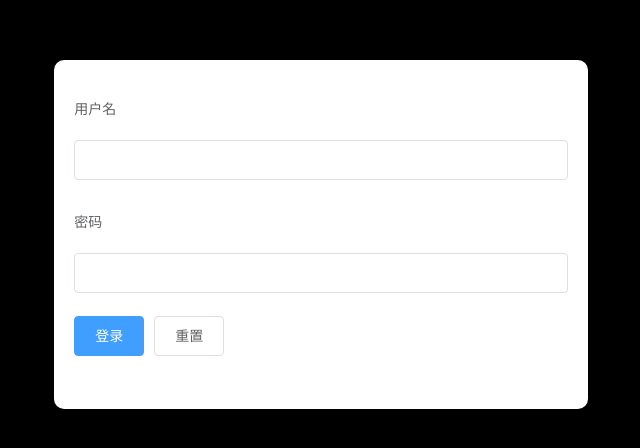
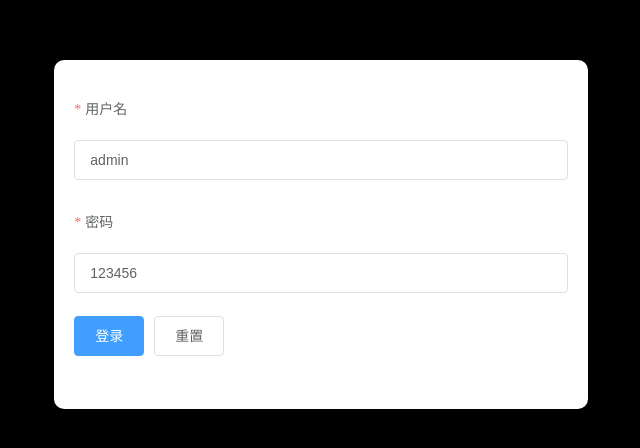
Before and after one commit to zlq10/shop-admin, a Vue app: page /#/login in a window 1280 px wide. Shown: the part 166-614 px from the top of the page, without its empty margins (319-959 px from the left). Built offline with nearby package versions, Linux system fonts and the light colour scheme.

Commit message:
登录校验完成

```diff
--- a/src/assets/login.vue
+++ b/src/assets/login.vue
@@ -1,16 +1,16 @@
 <template>
 <el-row type="flex" class="row-bg" justify="center" align="middle">
   <el-col :xs="16" :sm="14" :md="12" :lg="10" :xl="8">
-    <el-form ref="form" :model="form" class="form-bg" label-width="80px" label-position="top">
-  <el-form-item label="用户名">
+    <el-form ref="form" :model="form" class="form-bg" label-width="80px" label-position="top" :rules="rules">
+  <el-form-item label="用户名" prop="username">
     <el-input v-model="form.username"></el-input>
   </el-form-item>
- <el-form-item label="密码">
+ <el-form-item label="密码" prop="password">
     <el-input v-model="form.password"></el-input>
   </el-form-item>
   <el-form-item>
-    <el-button type="primary" @click="onSubmit">登录</el-button>
-    <el-button>重置</el-button>
+    <el-button type="primary" @click="submitForm('form')">登录</el-button>
+    <el-button  @click="resetForm('form')">重置</el-button>
   </el-form-item>
 </el-form>
   </el-col>
@@ -22,18 +22,49 @@
 
 </template>
 <script>
+import axios from "axios"
   export default {
     data() {
       return {
         form: {
-          username: '',
-          password:""
+          username: 'admin',
+          password:"123456"
+        },
+        rules:{
+          username:[
+            { required: true, message: '请输入用户名', trigger: 'blur' },
+            { min: 5, max: 12, message: '长度在 5 到 12 个字符', trigger: 'blur' }
+          ],
+          password:[
+            { required: true, message: '请输入密码', trigger: 'blur' },
+            { min: 6, max: 15, message: '长度在 6到 15 个字符', trigger: 'blur' }
+          ]
         }
       }
     },
     methods: {
-      onSubmit() {
-        console.log('submit!');
+       submitForm(form) {
+        this.$refs[form].validate((valid) => {
+          if (valid) {
+           axios({
+             url:'http://localhost:8888/api/private/v1/login',
+             method:'post',
+             data:this.form
+           }).then(({data:{data,meta}})=>{
+             if(meta.status==200){
+               this.$router.push("./home")
+             }
+
+
+           })
+          } else {
+
+            return false;
+          }
+        });
+      },
+      resetForm(form) {
+        this.$refs[form].resetFields();
       }
     }
   }
```
